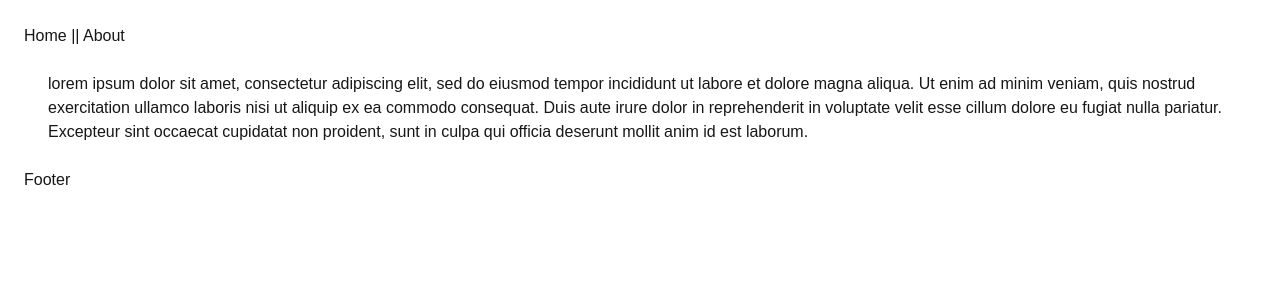
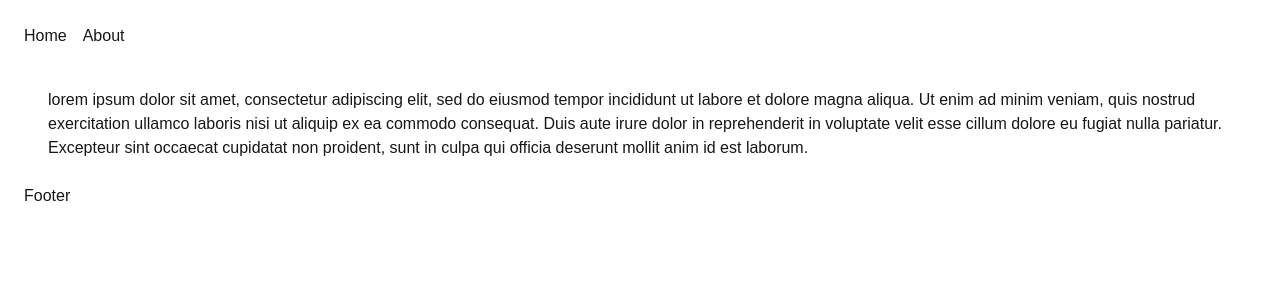
Before and after one commit to mdasifalijihat/next-crash, a Next.js app: page / in a window 1280 px wide. Shown: the top 300 px of the page. Built offline with nearby package versions, Linux system fonts and the light colour scheme.

Commit message:
added navbar conponents and links navigate

```diff
--- a/app/layout.js
+++ b/app/layout.js
@@ -1,5 +1,6 @@
 import { Geist, Geist_Mono } from "next/font/google";
 import "./globals.css";
+import Link from "next/link";
 
 const geistSans = Geist({
   variable: "--font-geist-sans",
@@ -22,7 +23,18 @@ export default function RootLayout({ children }) {
       <body
         className={`${geistSans.variable} ${geistMono.variable} antialiased`}
       >
-        <nav> Home || About </nav>
+        {/* navbar  */}
+        <nav>
+          <ul className="flex gap-4 mb-4">
+            <li>
+              <Link href={"/"}> Home </Link>
+            </li>
+            <li>
+              <Link href={"/about"}> About </Link>
+            </li>
+          </ul>
+        </nav>
+        {/* children */}
         {children}
         <footer> Footer </footer>
       </body>
```
